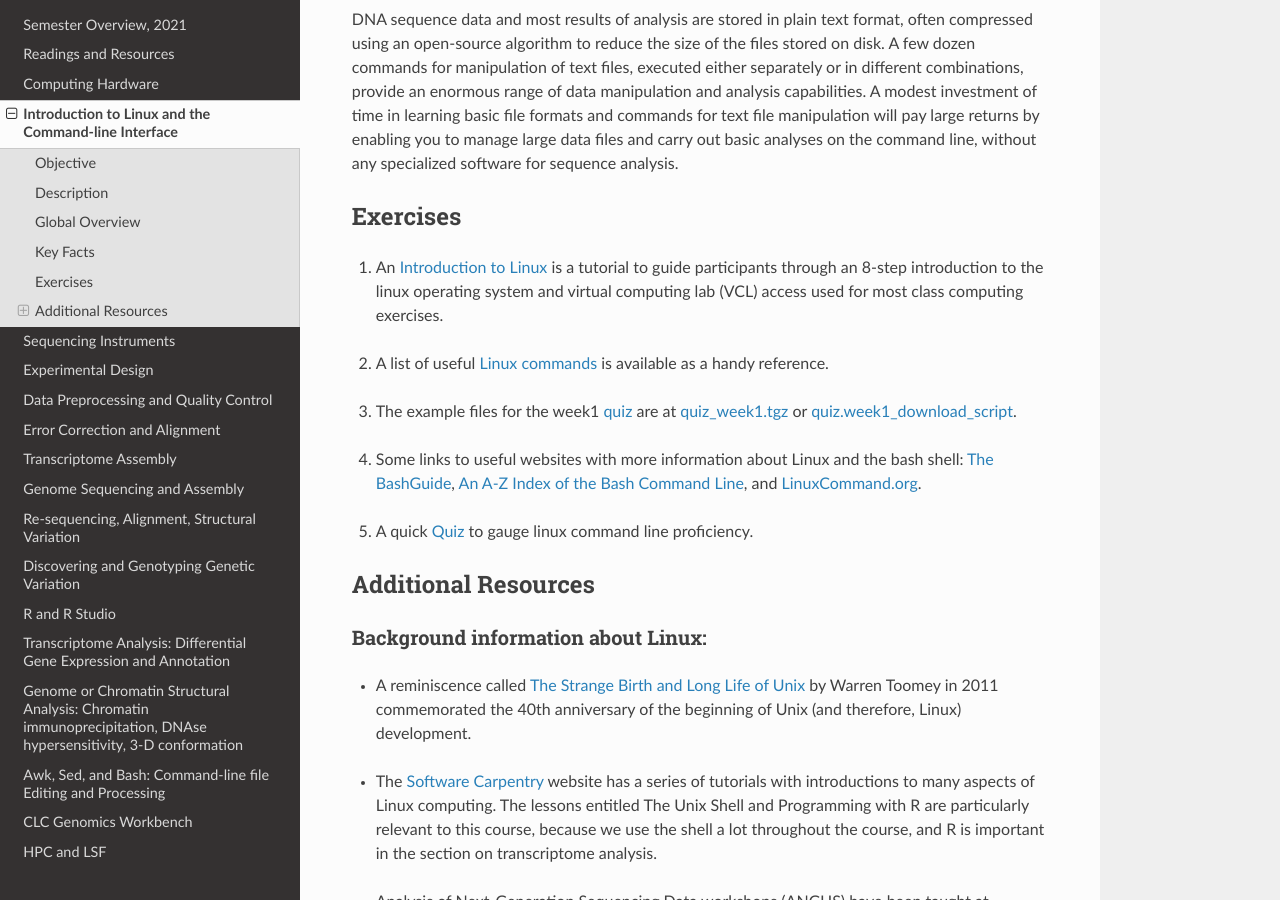
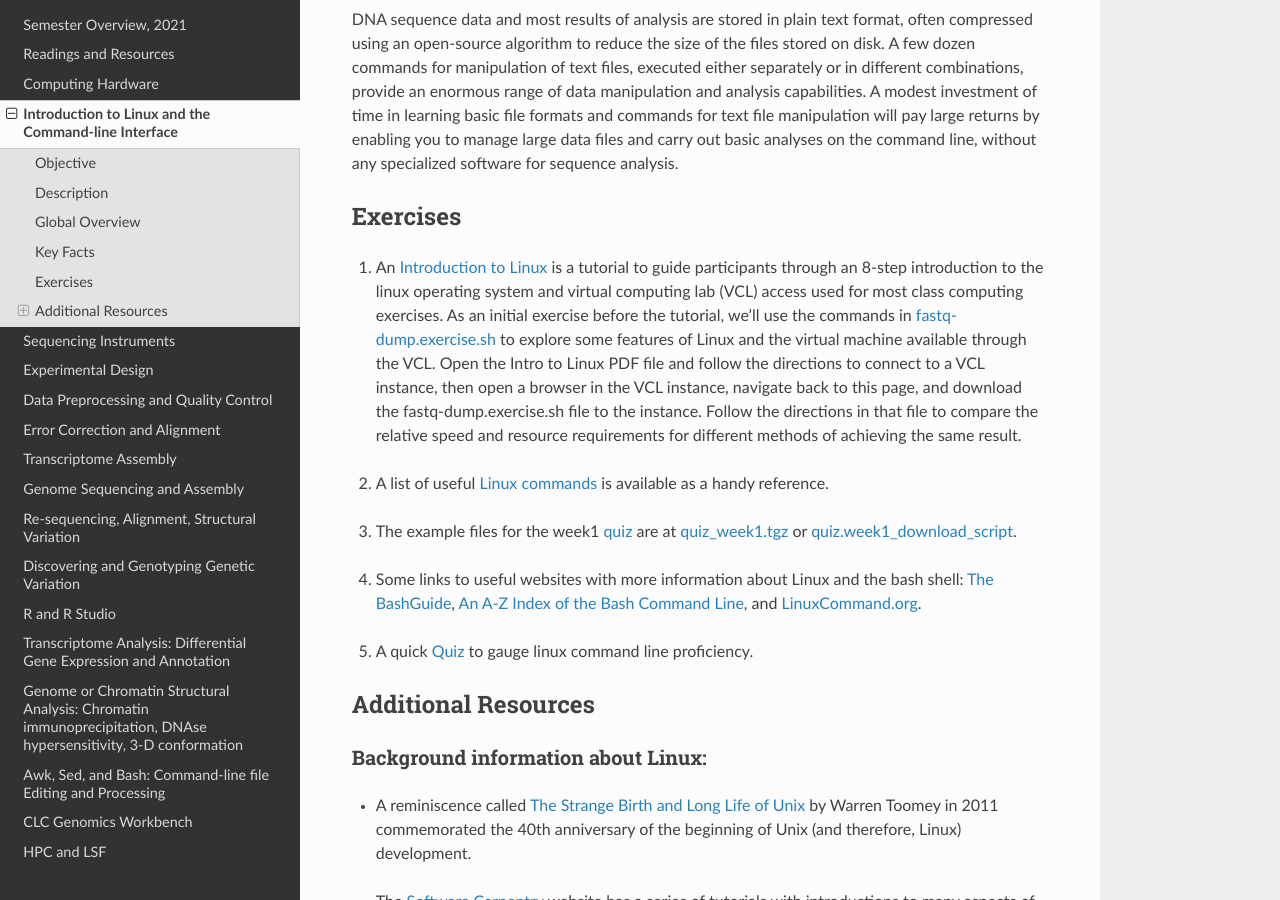
Before and after one commit to rwhetten/DeepSeqAnalysis, a Sphinx documentation site: the page built from docs/source/intro-linux.rst, in a window 1280 px wide and 900 px high, scrolled down 1101 px. Built offline with Sphinx 7.4.7 and the Read the Docs theme 2.0.0, drawn with Linux system fonts in a browser that asks for light colours.

Commit message:
Update intro-linux.rst
Add fastq-dump.exercise.sh link and instructions

```diff
--- a/docs/source/intro-linux.rst
+++ b/docs/source/intro-linux.rst
@@ -36,7 +36,7 @@ DNA sequence data and most results of analysis are stored in plain text format,
 Exercises
 *********
 
-1. An `Introduction to Linux <https://drive.google.com/file/d/1mYLZtI6IaQH80iwA-1zkeuR5KMRE6us3/view?usp=sharing>`_ is a tutorial to guide participants through an 8-step introduction to the linux operating system and virtual computing lab (VCL) access used for most class computing exercises.
+1. An `Introduction to Linux <https://drive.google.com/file/d/1mYLZtI6IaQH80iwA-1zkeuR5KMRE6us3/view?usp=sharing>`_ is a tutorial to guide participants through an 8-step introduction to the linux operating system and virtual computing lab (VCL) access used for most class computing exercises. As an initial exercise before the tutorial, we'll use the commands in `fastq-dump.exercise.sh <https://drive.google.com/file/d/1MM7MuZvVCOfTty1Th9uBKp5Z6VCswm8c>`_ to explore some features of Linux and the virtual machine available through the VCL. Open the Intro to Linux PDF file and follow the directions to connect to a VCL instance, then open a browser in the VCL instance, navigate back to this page, and download the fastq-dump.exercise.sh file to the instance. Follow the directions in that file to compare the relative speed and resource requirements for different methods of achieving the same result.
 
 \
 
```
